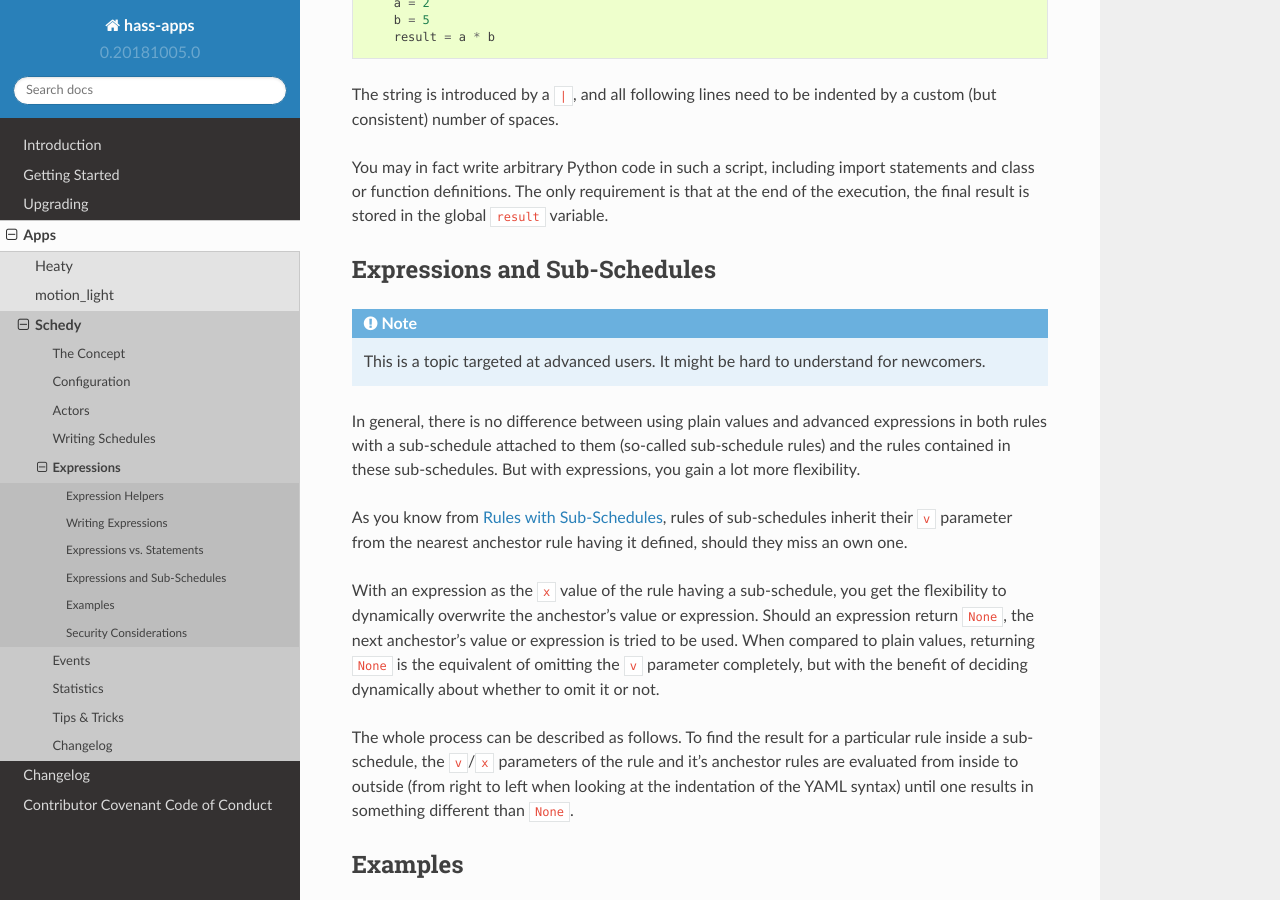
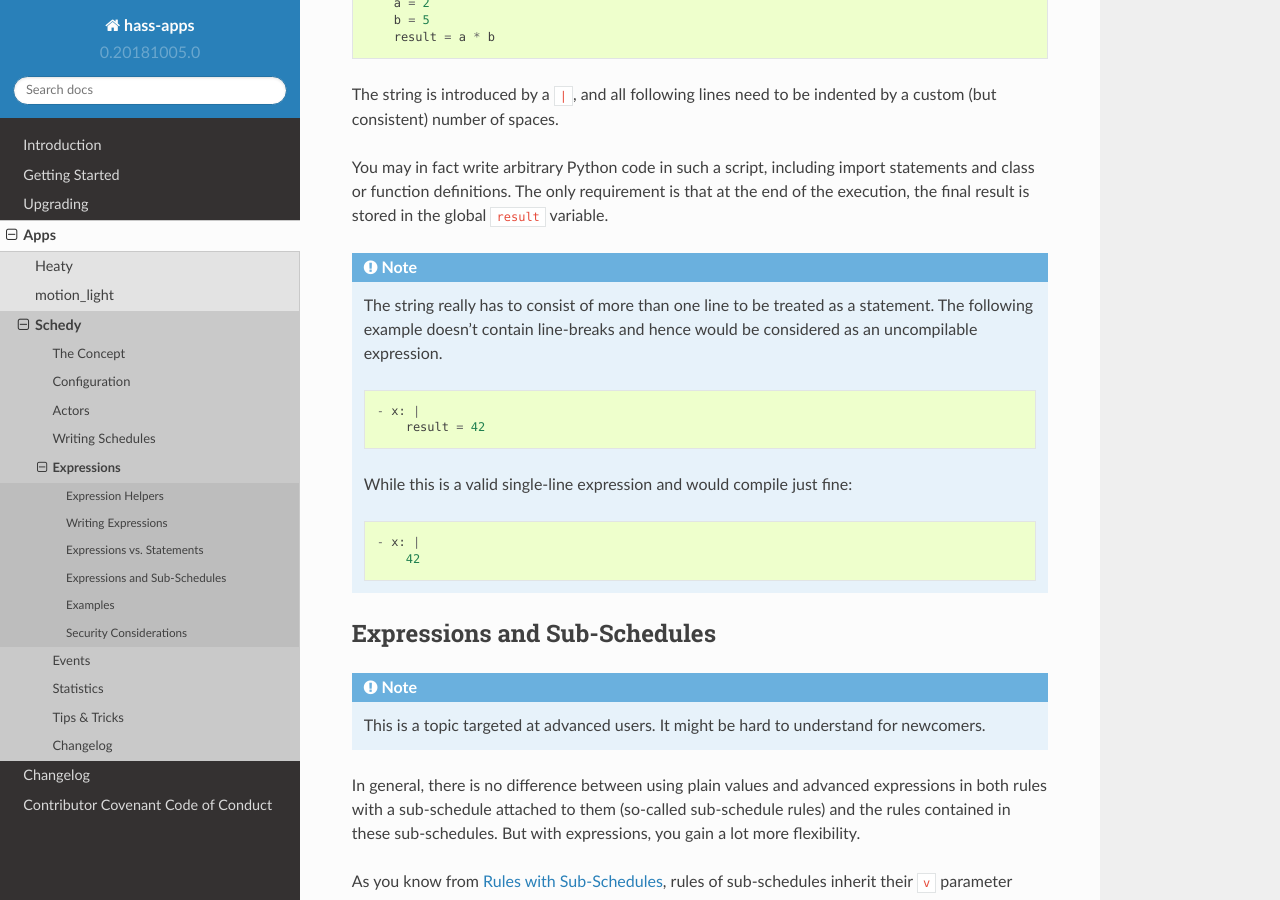
Before and after one commit to bob1de/hass-apps, a Sphinx documentation site: the page built from docs/apps/schedy/expressions/index.rst, in a window 1280 px wide and 900 px high, scrolled down 2908 px. Built offline with Sphinx 7.4.7 and the Read the Docs theme 2.0.0, drawn with Linux system fonts in a browser that asks for light colours.

Commit message:
[schedy] Changed compilation mode of expressions to single

```diff
--- a/docs/apps/schedy/expressions/index.rst
+++ b/docs/apps/schedy/expressions/index.rst
@@ -140,8 +140,8 @@ decisions. However, there might be situations in which you need to make
 more complex weightings that would get confusing when written as a single
 line expression. That's why you may as well use whole statements.
 
-As soon as the string given as an expression contains line-breaks, it's
-treated as a series of whole statements rather than an expression. In
+As soon as the string given as an expression contains line-breaks,
+it's treated as a series of whole statements rather than an expression. In
 YAML, a schedule rule with such a multi-line expression can be denoted
 as follows.
 
@@ -159,6 +159,24 @@ You may in fact write  arbitrary Python code in such a script, including
 import statements and class or function definitions. The only requirement
 is that at the end of the execution, the final result is stored in the
 global ``result`` variable.
+
+.. note::
+
+   The string really has to consist of more than one line to be treated
+   as a statement. The following example doesn't contain line-breaks
+   and hence would be considered as an uncompilable expression.
+
+   ::
+
+       - x: |
+           result = 42
+
+   While this is a valid single-line expression and would compile just fine:
+
+   ::
+
+       - x: |
+           42
 
 
 Expressions and Sub-Schedules
```
Also changed, not shown: 1 other file.
